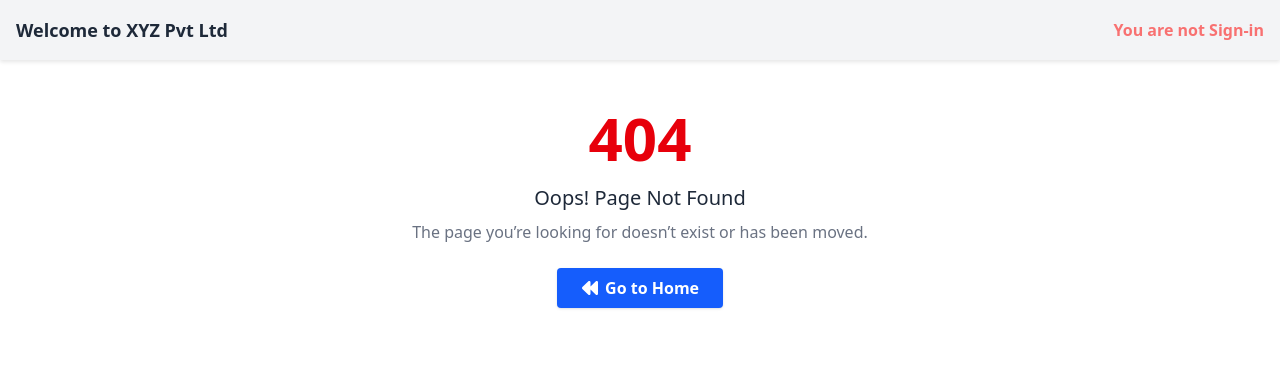
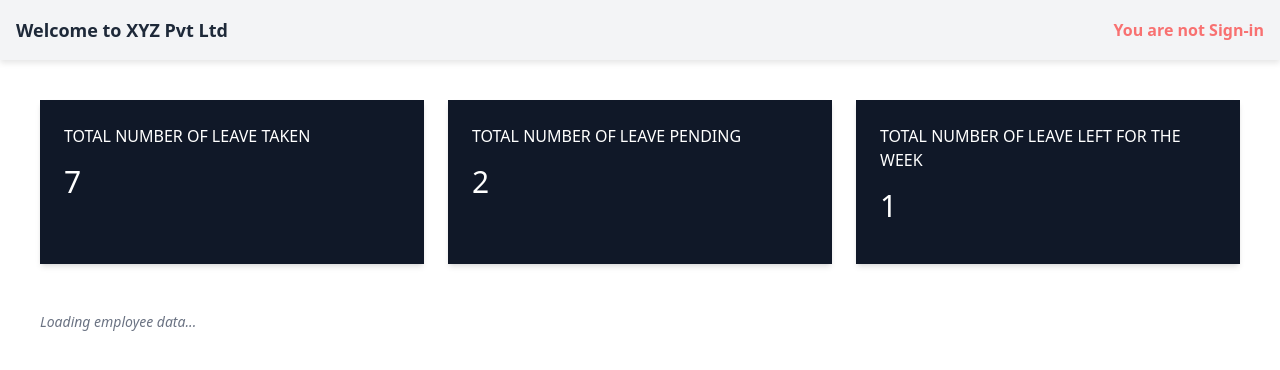
Before and after one commit to rittima/CRM-Team_Frontend, a React (Vite) app: page /timesheets-leave in a window 1280 px wide. Before the commit this address had no page. Shown: the top 370 px of the page. Built offline with nearby package versions, Linux system fonts and the light colour scheme.

Commit message:
5th commit

```diff
--- a/src/App.jsx
+++ b/src/App.jsx
@@ -10,9 +10,9 @@ import NotFound from './pages/NotFound';
 import Projects from './pages/Projects';
 import Documents from './pages/Documents';
 import Report from './pages/Report';
-// import Manager from './pages/Manager';
 import TaskPage from './pages/TaskPage';
 import HrRecord from './pages/HrRecord';
+import TimeSheet from './pages/TimeSheet';
 
 function App() {
   return (
@@ -34,7 +34,7 @@ function App() {
               <Route path="/documents" element={<ProtectedRoute><Documents /></ProtectedRoute>} />
               <Route path="/reports" element={<ProtectedRoute><Report /></ProtectedRoute>} />
               <Route path="/login" element={<Login />} />
-              {/* <Route path="/manager" element={<Manager />} /> */}
+              <Route path="/timesheets-leave" element={<TimeSheet />} />
               <Route path="*" element={<NotFound />} />
               <Route path="/tasks" element={<TaskPage />} />
               <Route path='/hr' element={<HrRecord />} />
--- a/src/Styles/Navbar.scss
+++ b/src/Styles/Navbar.scss
@@ -5,7 +5,7 @@
   background-color: #f3f4f6;
   color: #000;
   padding: 1rem;
-  box-shadow: 0 2px 4px rgba(0, 0, 0, 0.1);
+  box-shadow: 0 3px 6px rgba(0, 0, 0, 0.1);
   z-index: 50;
 
   .navbar-container {
--- /dev/null
+++ b/src/components/LeaveCard.jsx
@@ -0,0 +1,24 @@
+import React from 'react'
+
+const LeaveCard = () => {
+  return (
+    <div>
+      <div className="grid grid-cols-3 gap-6 p-6">
+        <div className="bg-gray-900 text-white shadow-md hover:shadow-lg transition-shadow duration-300 p-6">
+          <h4 className="text-l font-boldtext-white uppercase mb-4">Total Number of Leave Taken</h4>
+          <h1 className="text-3xl font-boldtext-white uppercase mb-4">7</h1>
+        </div>
+        <div className="bg-gray-900 text-white shadow-md hover:shadow-lg transition-shadow duration-300 p-6">
+          <h4 className="text-l font-boldtext-white uppercase mb-4">Total Number of Leave Pending</h4>
+          <h1 className="text-3xl font-boldtext-white uppercase mb-4">2</h1>
+        </div>
+        <div className="bg-gray-900 text-white shadow-md hover:shadow-lg transition-shadow duration-300 p-6">
+          <h4 className="text-l font-boldtext-white uppercase mb-4">Total Number of Leave Left for the week</h4>
+          <h1 className="text-3xl font-boldtext-white uppercase mb-4">1</h1>
+        </div>
+    </div>
+    </div>
+  )
+}
+
+export default LeaveCard
--- a/src/components/Navbar.jsx
+++ b/src/components/Navbar.jsx
@@ -24,7 +24,7 @@ const Navbar = () => {
   };
 
   return (
-    <nav className="navbar">
+    <nav className="navbar ">
       <div className="navbar-container">
         {/* Search Bar */}
           <div className="text-lg font-semibold text-gray-800">
--- a/src/data.jsx
+++ b/src/data.jsx
@@ -10,6 +10,7 @@ const employees = [
     phone: "+91-9876543210",
     designation: "Frontend Developer",
     department: "Engineering",
+    projectId:"PRJ001",
     project: "CRM Redesign",
     status: "Active",
     joiningDate: "2022-04-15"
@@ -22,7 +23,8 @@ const employees = [
     phone: "+91-9876501234",
     designation: "Backend Developer",
     department: "Engineering",
-    project: "API Integration",
+    projectId:"PRJ005",
+    project: "Recruitment System",
     status: "Active",
     joiningDate: "2021-12-01"
   }
--- a/src/pages/Manager.jsx
+++ /dev/null
@@ -1,33 +0,0 @@
-import React from 'react';
-import { useNavigate } from 'react-router-dom';
-import { FontAwesomeIcon } from '@fortawesome/react-fontawesome';
-import { faFaceFrown } from '@fortawesome/free-regular-svg-icons';
-import { faBackward } from '@fortawesome/free-solid-svg-icons';
-
-const Manager = () => {
-  const navigate = useNavigate();
-
-  return (
-    <div className="p-20 flex flex-col items-center justify-center ">
-      <div className="text-center">
-        <h1 className="text-6xl font-bold text-red-600 mb-4">403</h1>
-        <p className="text-2xl text-gray-800 mb-2">
-          <FontAwesomeIcon icon={faFaceFrown} className="mr-2" />
-          Access Denied! You are not a Manager.
-        </p>
-        <p className="pl-10 text-gray-500 mb-6 w-150">
-          You don't have permission to view this page. If you think this is a mistake, please raise a support ticket.
-        </p>
-        <button
-          onClick={() => navigate('/')}
-          className="bg-blue-600 hover:bg-blue-700 text-white font-semibold px-6 py-2 rounded shadow"
-        >
-          <FontAwesomeIcon icon={faBackward} className="mr-2" />
-          Go to Home
-        </button>
-      </div>
-    </div>
-  );
-};
-
-export default Manager;
--- /dev/null
+++ b/src/pages/TimeSheet.jsx
@@ -0,0 +1,36 @@
+import LeaveCard from '../components/LeaveCard';
+import { useAuth } from '../context/AuthContext';
+
+const TimeSheet = () => {
+  const { user, employeeData } = useAuth();
+  const currentEmployee = user
+    ? employeeData.find(emp => emp.id === user.token)
+    : null;
+
+  return (
+    <div>
+    <LeaveCard/>
+    <div className="grid gap-6 p-6">
+      {currentEmployee ? (
+        <div className="bg-blue-100 shadow-md hover:shadow-lg transition-shadow duration-300 p-6">
+          <h2 className="text-xl font-bold uppercase mb-4">{currentEmployee.name}</h2>
+          <div className="grid grid-cols-2">
+            <p className="text-gray-600 text-sm mb-3"><b>Emp ID :</b> {currentEmployee.id}</p>
+            <p className="text-gray-600 text-sm mb-3"><b>Email ID :</b> {currentEmployee.email}</p>
+            <p className="text-gray-600 text-sm mb-3"><b>Starting day :</b> {currentEmployee.joiningDate}</p>
+            <p className="text-gray-600 text-sm mb-3"><b>Designation :</b> {currentEmployee.designation}</p>
+            <p className="text-gray-600 text-sm mb-3"><b>Department :</b> {currentEmployee.department}</p>
+            <p className="text-gray-600 text-sm mb-3"><b>Project ID :</b> {currentEmployee.projectId}</p>
+            <p className="text-gray-600 text-sm mb-3"><b>Project Allocated:</b> {currentEmployee.project}</p>
+            <p className="text-gray-600 text-sm mb-3"><b>Status :</b> {currentEmployee.status}</p>
+          </div>
+        </div>
+      ) : (
+        <p className="text-gray-500 text-sm italic">Loading employee data...</p>
+      )}
+    </div>
+    </div>
+  );
+};
+
+export default TimeSheet;
```
